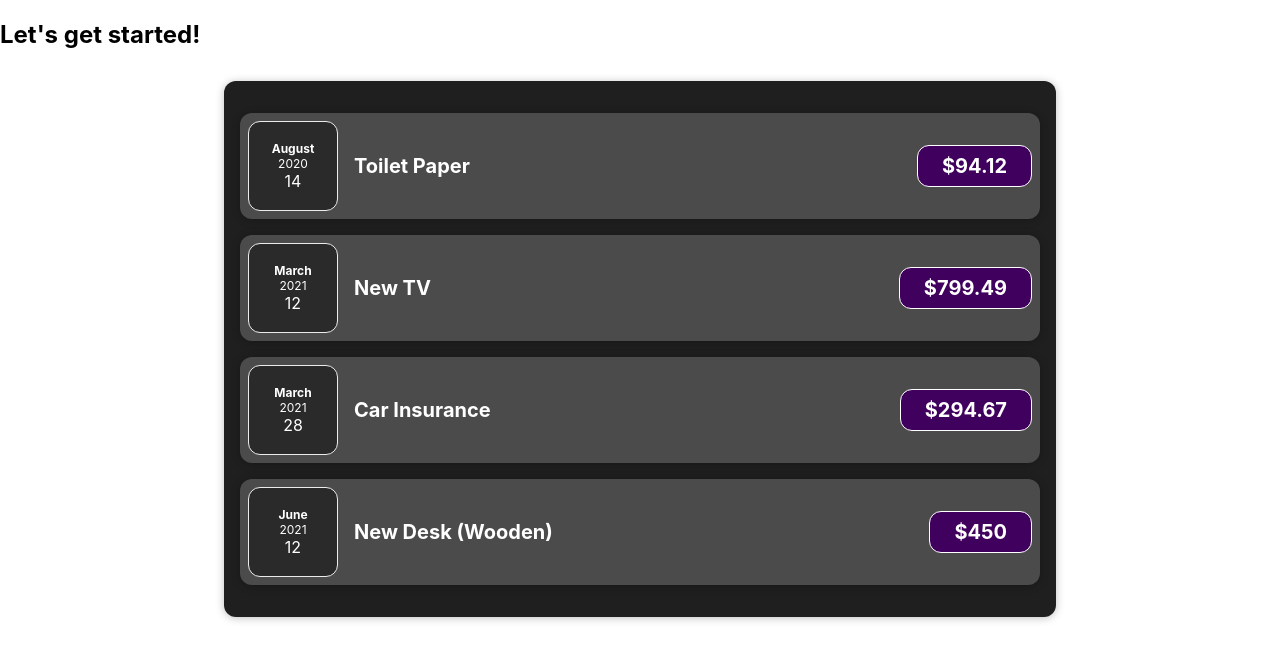
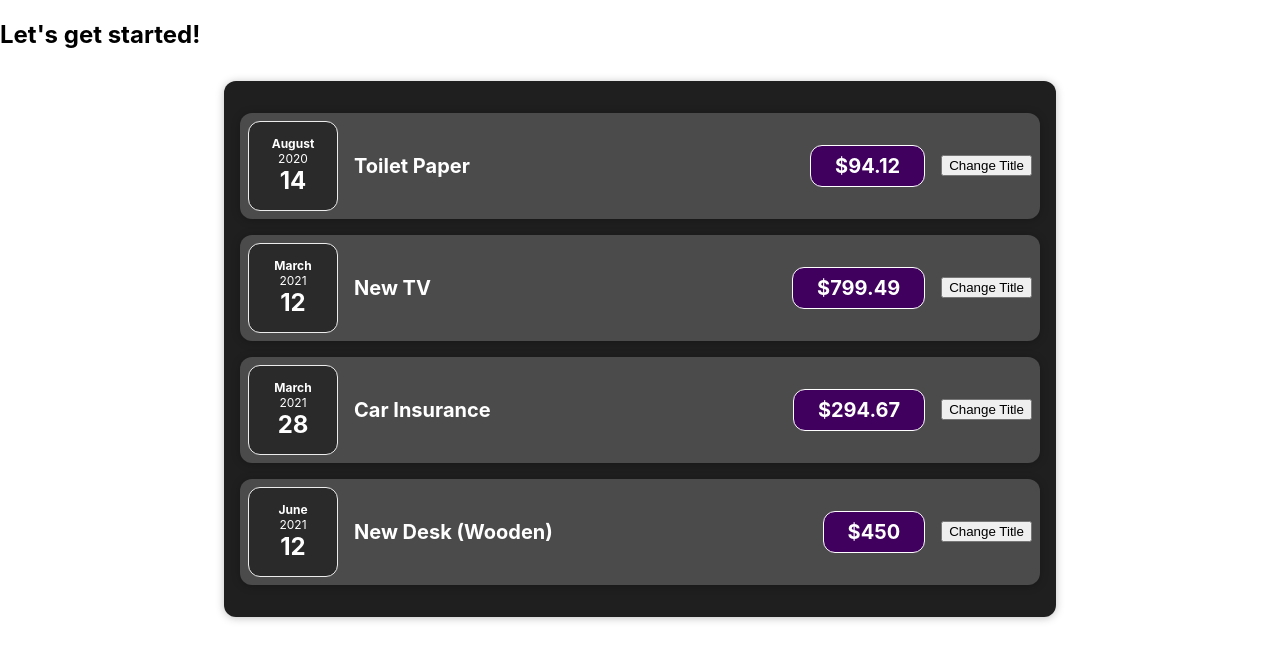
Before and after one commit to rahulkrbxr/learning-react-Project1-udemy, a React (Create React App) app: page / in a window 1280 px wide. Shown: the top 660 px of the page. Built offline with nearby package versions, Linux system fonts and the light colour scheme.

Commit message:
learned till useState

```diff
--- a/src/App.js
+++ b/src/App.js
@@ -43,6 +43,6 @@
       <Expenses items={expenses} />
     </div>
   );
-}
+};
 
 export default App;
--- a/src/components/Expenses/ExpenseDate.js
+++ b/src/components/Expenses/ExpenseDate.js
@@ -10,7 +10,7 @@
     <div className="expense-date">
       <div className="expense-date__month">{month}</div>
       <div className="expense-date__year">{year}</div>
-      <div >{day}</div>
+      <div className='expense-date__day'>{day}</div>
     </div>
   );
 }
--- a/src/components/Expenses/ExpenseItem.js
+++ b/src/components/Expenses/ExpenseItem.js
@@ -1,15 +1,25 @@
-import React from "react";
+import React, {useState} from "react";
 import ExpenseDate from "./ExpenseDate";
 import Card from "../UI/Card";
 import './ExpenseItem.css';
 
 const ExpenseItem = (props) => {
+  // let title = props.title;
+
+  const [title, setTitle] = useState(props.title);
+
+  const clickHandler = () => {
+    setTitle('Updated!!');
+    // console.log(title);
+  }
+
   return (
     <Card className="expense-item">
       <ExpenseDate date={props.date}></ExpenseDate>
       <div className="expense-item__description">
-        <h2>{props.title}</h2>
+        <h2>{title}</h2>
         <div className="expense-item__price">${props.amount}</div>
+        <button onClick={clickHandler}>Change Title</button>
       </div>
     </Card>
   );
--- a/src/components/Expenses/Expenses.js
+++ b/src/components/Expenses/Expenses.js
@@ -23,6 +23,7 @@
   return <Card className="expenses">{expenseComponent}</Card>;
 
   // return <div className="expenses">{expenseComponent}</div>;
+
 
   // return (
   //   <Card className="expenses">
--- a/src/components/UI/Card.js
+++ b/src/components/UI/Card.js
@@ -2,7 +2,7 @@
 import './Card.css';
 
 const Card = (props) => {
-    const classes = 'card ' +  props.className;
+    const classes = 'card ' + props.className;
 
     return <div className={classes}>{props.children}</div>
 }
```
